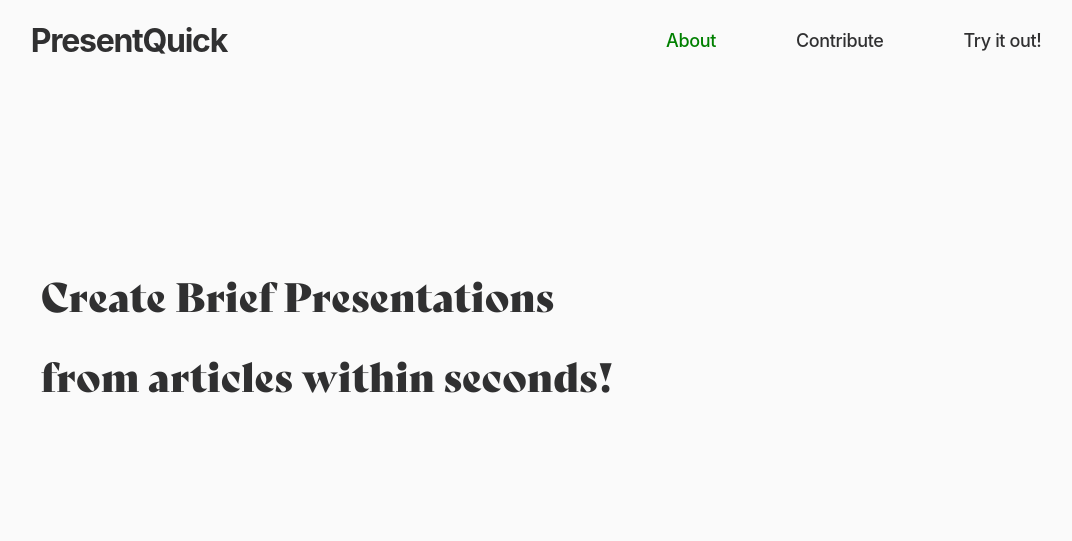
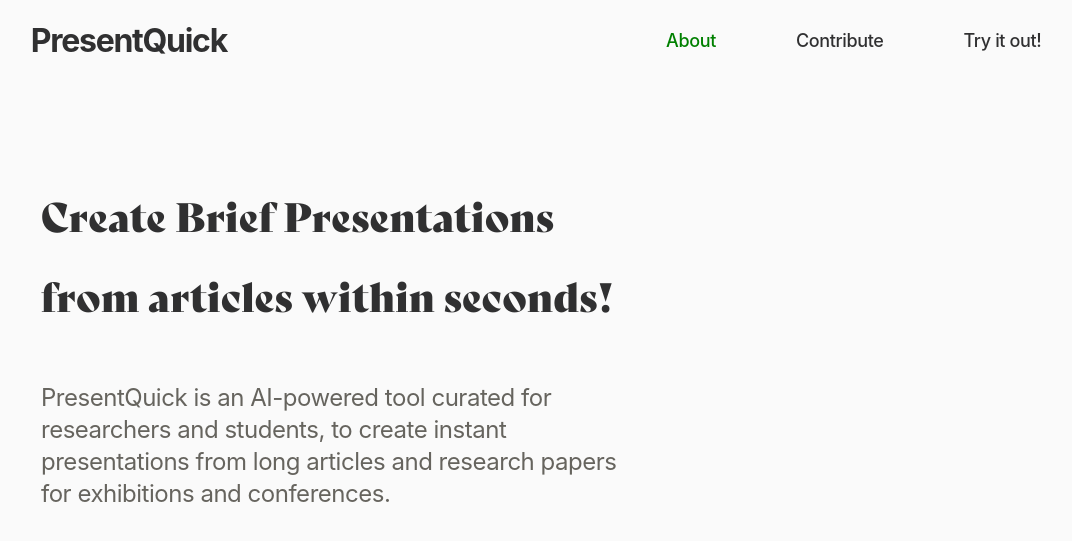
Before and after one commit to neeltron/PresentQuick, a Flask app: page / in a window 1280 px wide. Shown: the top 541 px of the page, without its empty margins (15-1087 px from the left). Run offline with Flask 2, Linux system fonts and the light colour scheme.

Commit message:
added about content + css

```diff
--- a/templates/index.html
+++ b/templates/index.html
@@ -67,7 +67,6 @@
   height: 160px;
   left: 0px;
   top: 0px;
-
   font-family: aboutct;
   font-style: normal;
   font-weight: normal;
@@ -88,7 +87,25 @@
   width: 608px;
   height: 248px;
   left: 56px;
-  top: 230px;
+  top: 150px;
+}
+#aboutcontentsmol {
+  position: static;
+  width: 608px;
+  height: 64px;
+  left: calc(50% - 608px/2);
+  top: 184px;
+  font-family: Inter;
+  font-style: normal;
+  font-weight: normal;
+  font-size: 24px;
+  line-height: 32px;
+  letter-spacing: -0.02em;
+  color: #66645E;
+  flex: none;
+  order: 1;
+  flex-grow: 0;
+  margin: 24px 0px;
 }
 </style>
 <body bgcolor = "FAFAFA">
@@ -100,6 +117,7 @@
 </div>
 <div id = "aboutdiv">
 <p id="aboutcontent">Create Brief Presentations from articles within seconds!</p>
+<p id = "aboutcontentsmol">PresentQuick is an AI-powered tool curated for researchers and students, to create instant presentations from long articles and research papers for exhibitions and conferences.</p>
 </div>
 </body>
 </html>
```
